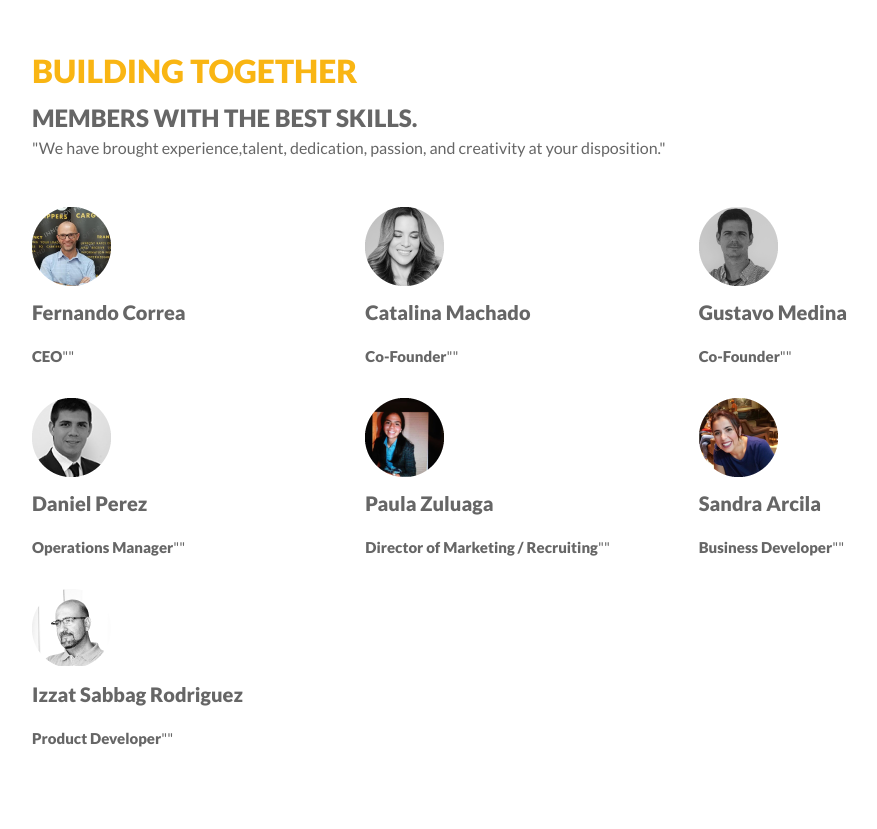
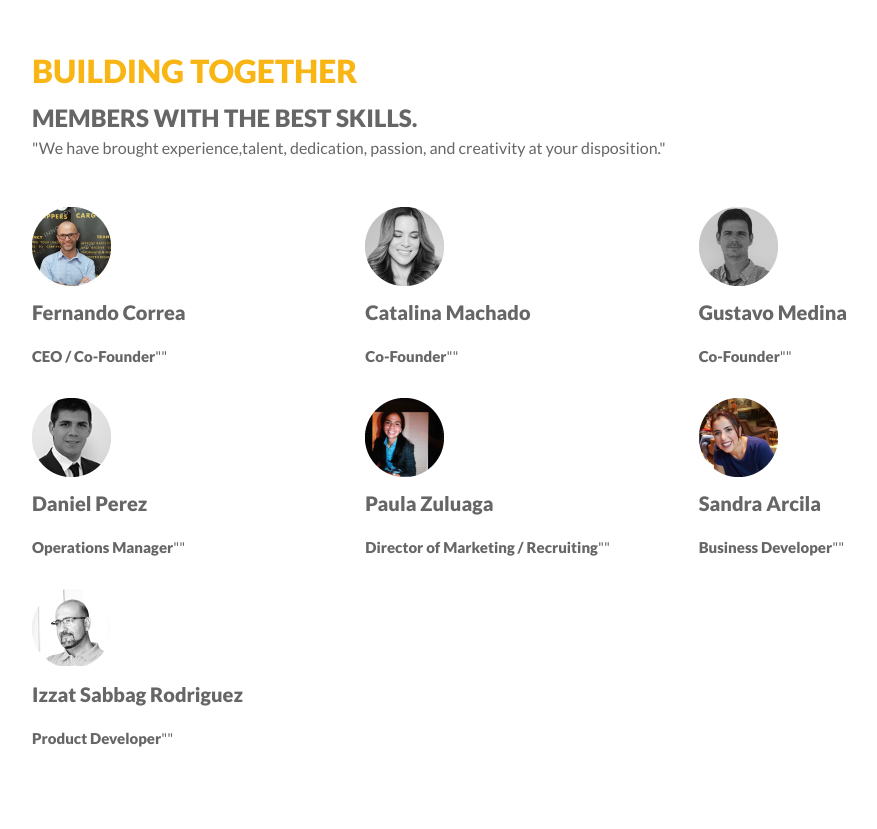
Before and after one commit to mostazastudio/cargobotpaginaweb, a Django app: page /team in a window 1280 px wide. Shown: the part 482-1311 px from the top of the page, without its empty margins (108-985 px from the left). Run offline with Django 3.2, Linux system fonts and the light colour scheme; some libraries are stand-ins or nearby versions.

Commit message:
Update team.html
cambio cargo

```diff
--- a/templates/team.html
+++ b/templates/team.html
@@ -106,7 +106,7 @@ src="https://www.facebook.com/tr?id=499239487118466&ev=PageView
                 <img src="{% static 'css/img/member1.png' %}" class="">
                 <br>
                 <p class="texto_b_member">Fernando Correa</p>
-                <p class="texto_n_member"><strong>CEO</strong>""</p>
+                <p class="texto_n_member"><strong>CEO / Co-Founder</strong>""</p>
               </div>
               <!--Fin elemento de grilla beneficios-->
               <!--Elemento de grilla beneficios-->
```
